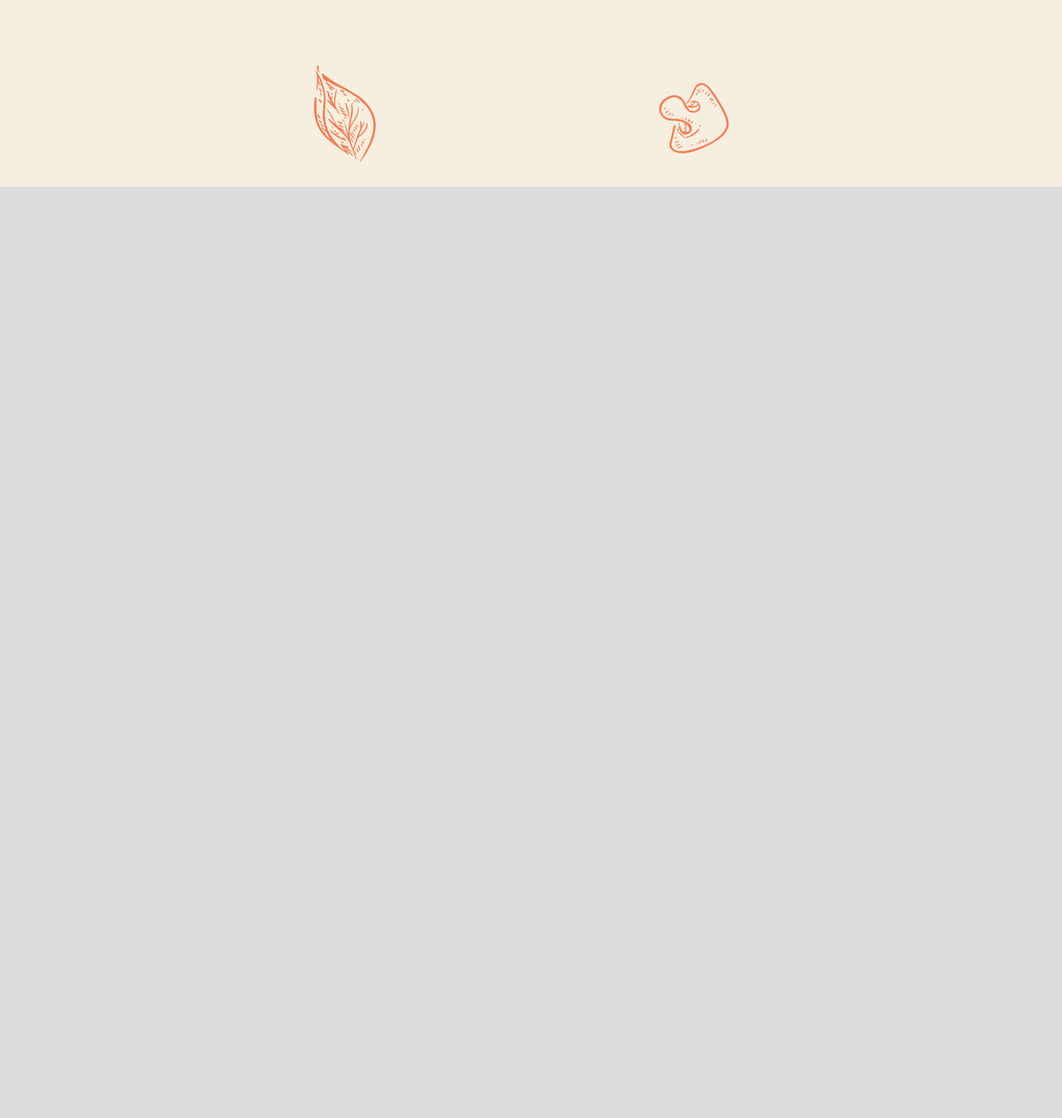
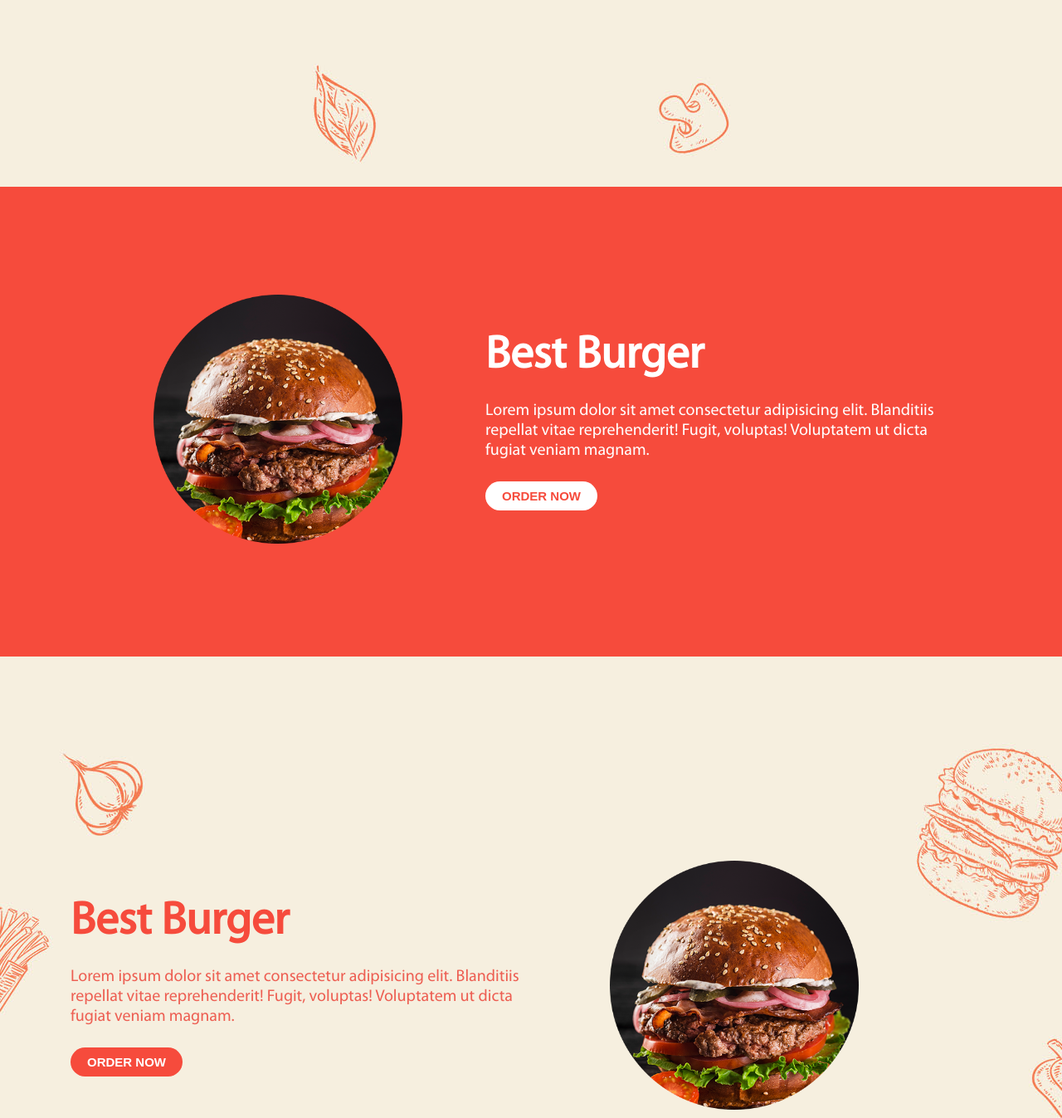
Before and after one commit to sagor-roy/web-design-101, a plain HTML site: page index.html in a window 1280 px wide. Shown: the part 1368-2715 px from the top of the page at 83% size. Before the commit the page ends 1593 px from the top, so only its background shows below. Drawn offline with Linux system fonts and the light colour scheme.

Commit message:
first commit

```diff
--- a/css/style.css
+++ b/css/style.css
@@ -82,6 +82,8 @@ button.order_btn {
     color: white;
     margin: 25px 0;
     border-radius: 25px;
+    transition: 0.5s;
+    cursor: pointer;
 }
 
 .slider_content {
@@ -154,3 +156,128 @@ button.order_btn {
     color: #ed5e52;
     margin: 5px 0;
 }
+
+section.single_buger {
+    display: block;
+    position: relative;
+    background-color: #f64b3c;
+    padding: 130px 0;
+}
+
+.burger_content {
+    display: inline-block;
+    width: 550px;
+}
+
+.burger_content.img {
+    text-align: center;
+    width: 500px !important;
+}
+
+.burger_content.img {
+    text-align: center;
+    width: 500px !important;
+}
+
+.burger_content > h4 {
+    font-size: 55px;
+}
+
+.burger_content > p {
+    font-size: 20px;
+    padding: 20px 0;
+    display: inline-block;
+}
+
+.burger_content > button {
+    font-size: 15px;
+    text-transform: uppercase;
+    display: inline-block;
+    padding: 9px 20px;
+    background-color: white;
+    border: none;
+    cursor: pointer;
+    margin: 5px 0;
+    border-radius: 25px;
+    color: #f64b3c;
+    font-weight: 600;
+}
+
+.burger_content.img > img {width: 300px;}
+
+.burger_box {
+    position: relative;
+    display: inline-flex;
+    align-items: center;
+}
+
+.burger_content.img {
+    text-align: center;
+    width: 500px !important;
+}
+
+.burger_content > h4 {
+    font-size: 55px;
+}
+
+.burger_content > p {
+    font-size: 20px;
+    padding: 20px 0;
+    display: inline-block;
+}
+
+.burger_content > button {
+    font-size: 15px;
+    text-transform: uppercase;
+    display: inline-block;
+    padding: 9px 20px;
+    background-color: white;
+    border: none;
+    cursor: pointer;
+    margin: 5px 0;
+    border-radius: 25px;
+    color: #f64b3c;
+    font-weight: 600;
+}
+
+.burger_content.img > img {width: 300px;}
+
+.burger_box {
+    position: relative;
+    display: inline-flex;
+    align-items: center;
+}
+
+.burger_content > button:hover,
+.burger_box.big > div > button:hover,
+button.order_btn:hover {
+    background-color: #9cb666;
+    color: black;
+    transition: 0.5s;
+}
+
+.burger_content.img>img {
+    /* transition: all ease 0.5s; */
+}
+
+.burger_content.img>img:hover {
+    transform: scale(1.10);
+}
+
+.burger_box.big {
+    padding: 246px 0;
+}
+
+.burger_box.big > div > h4 {
+    color: #f64b3c;
+}
+
+.burger_box.big > div > p {
+    color: #ed5e52;
+}
+
+.burger_box.big > div > button {
+    background-color: #f64b3c;
+    color: white;
+    /* transition: 0.5s; */
+}
--- a/index.html
+++ b/index.html
@@ -1,5 +1,6 @@
 <!DOCTYPE html>
 <html lang="en">
+
 <head>
     <meta charset="UTF-8">
     <meta http-equiv="X-UA-Compatible" content="IE=edge">
@@ -7,6 +8,7 @@
     <title>Document</title>
     <link rel="stylesheet" href="css/style.css">
 </head>
+
 <body>
     <!-- navbar with home slider -->
     <section class="background">
@@ -32,7 +34,8 @@
         <div class="container">
             <div class="slider_content">
                 <h1>Get Cashback <br> up to 50%</h1>
-                <p>Lorem ipsum, dolor sit amet consectetur adipisicing elit. <br> Velit sed corrupti recusandae, nulla aperiam incidunt <br> eligendi quaerat odit dolorem vitae?</p>
+                <p>Lorem ipsum, dolor sit amet consectetur adipisicing elit. <br> Velit sed corrupti recusandae, nulla
+                    aperiam incidunt <br> eligendi quaerat odit dolorem vitae?</p>
                 <button class="order_btn">order now</button>
             </div>
         </div>
@@ -42,7 +45,8 @@
         <div class="container">
             <div class="header_title">
                 <h3>Our Chef</h3>
-                <p>Lorem ipsum dolor sit amet consectetur adipisicing elit. Vitae excepturi nihil necessitatibus minima pariatur magnam!</p>
+                <p>Lorem ipsum dolor sit amet consectetur adipisicing elit. Vitae excepturi nihil necessitatibus minima
+                    pariatur magnam!</p>
             </div>
             <div class="content_box">
                 <div class="profile">
@@ -64,5 +68,39 @@
         </div>
     </section>
 
+    <section class="single_buger">
+        <div class="container">
+            <div class="burger_box">
+                <div class="burger_content img">
+                    <img src="img/burger.png" width="250" alt="">
+                </div>
+                <div class="burger_content">
+                    <h4>Best Burger</h4>
+                    <p>Lorem ipsum dolor sit amet consectetur adipisicing elit. Blanditiis repellat vitae reprehenderit!
+                        Fugit, voluptas! Voluptatem ut dicta fugiat veniam magnam.</p>
+                    <button>order now</button>
+                </div>
+            </div>
+        </div>
+    </section>
+
+    <section class="our_chef">
+        <div class="container">
+            <div class="burger_box big">
+                <div class="burger_content">
+                    <h4>Best Burger</h4>
+                    <p>Lorem ipsum dolor sit amet consectetur adipisicing elit. Blanditiis repellat vitae reprehenderit!
+                        Fugit, voluptas! Voluptatem ut dicta fugiat veniam magnam.</p>
+                    <button>order now</button>
+                </div>
+                <div class="burger_content img">
+                    <img src="img/burger.png" width="250" alt="">
+                </div>
+            </div>
+        </div>
+    </section>
+
+
 </body>
+
 </html>
```
